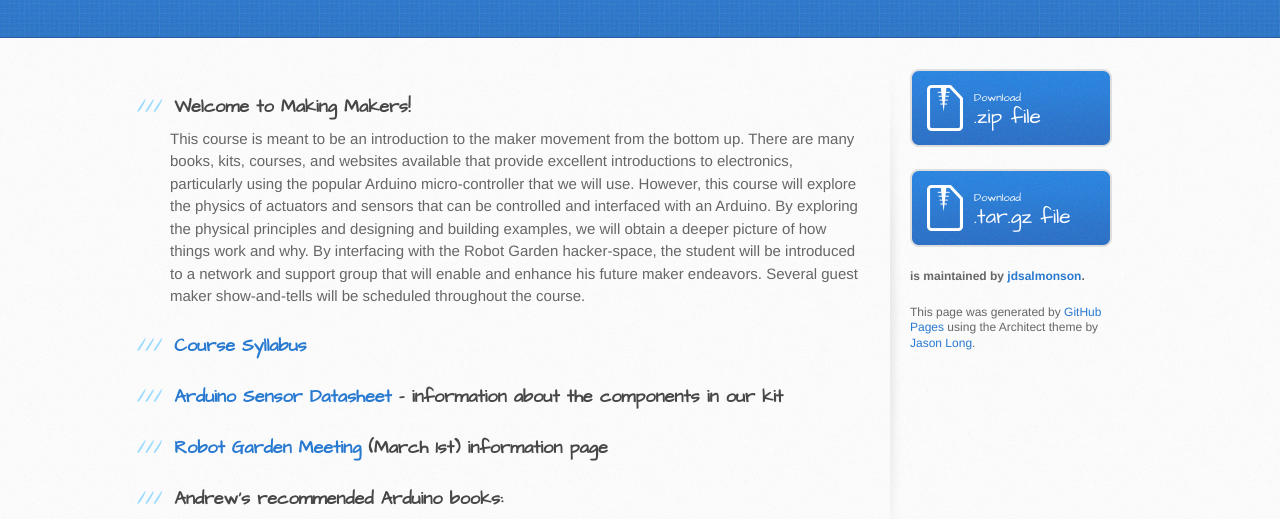
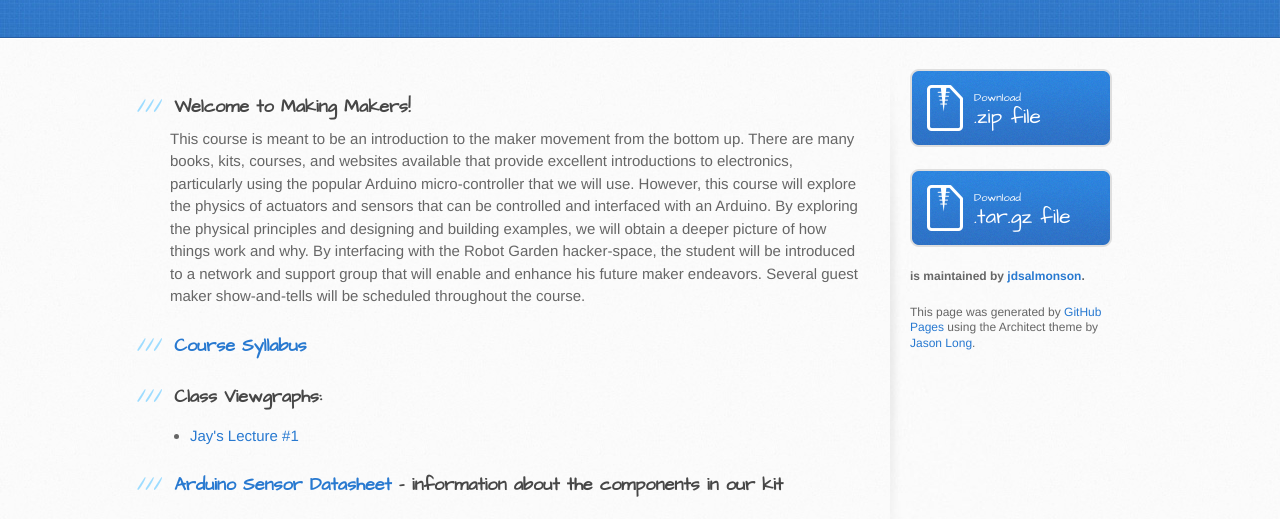
Before and after one commit to jdsalmonson/LPCMakerClass, a plain HTML site: page index.html in a window 1280 px wide. Shown: the part 197-716 px from the top of the page. Drawn offline with Linux system fonts and the light colour scheme.

Commit message:
Updated webpage

```diff
--- a/index.html
+++ b/index.html
@@ -1,7 +1,6 @@
 <!DOCTYPE html>
 <html>
   <head>
-
     <meta http-equiv="content-type" content="text/html; charset=UTF-8">
     <meta charset="utf-8">
     <meta http-equiv="X-UA-Compatible" content="chrome=1">
@@ -33,10 +32,10 @@
     <div id="content-wrapper">
       <div class="inner clearfix">
         <section id="main-content">
-          <h3>
-            <a id="welcome-to-making-makers" class="anchor"
+          <h3> <a id="welcome-to-making-makers" class="anchor"
               href="#welcome-to-making-makers" aria-hidden="true"><span
                 aria-hidden="true" class="octicon octicon-link"></span></a>Welcome
+
             to Making Makers!</h3>
           <p>This course is meant to be an introduction to the maker
             movement from the bottom up. There are many books, kits,
@@ -52,26 +51,33 @@
             group that will enable and enhance his future maker
             endeavors. Several guest maker show-and-tells will be
             scheduled throughout the course.</p>
-          <h3>
-            <a id="course-syllabus" class="anchor"
+          <h3> <a id="course-syllabus" class="anchor"
               href="#course-syllabus" aria-hidden="true"><span
                 aria-hidden="true" class="octicon octicon-link"></span></a><a
 href="https://github.com/jdsalmonson/LPCMakerClass/blob/master/MakingMakersSyllabus2016jds.pdf">Course
+
               Syllabus</a></h3>
-          <h3>
-            <a id="support-or-contact" class="anchor"
+          <h3>&nbsp;Class Viewgraphs:</h3>
+          <ul>
+            <li><a
+href="https://github.com/jdsalmonson/LPCMakerClass/blob/master/MakingMakers2016jds_1.pdf">Jay's
+                Lecture #1</a><br>
+            </li>
+          </ul>
+          <h3> <a id="support-or-contact" class="anchor"
 href="file:///Users/salmonson1/Work/LasPositasCollege/MakerCourse/LPCMakerClass/index.html#support-or-contact"
               aria-hidden="true"><span aria-hidden="true" class="octicon
                 octicon-link"></span></a><a
 href="https://github.com/jdsalmonson/LPCMakerClass/blob/master/Arduino%20Sensor%20Datasheet%20List.pdf">Arduino
+
               Sensor Datasheet</a> - information about the components in
             our kit<br>
           </h3>
-          <h3>
-            <a id="support-or-contact" class="anchor"
+          <h3> <a id="support-or-contact" class="anchor"
               href="#support-or-contact" aria-hidden="true"><span
                 aria-hidden="true" class="octicon octicon-link"></span></a><a
 href="https://github.com/jdsalmonson/LPCMakerClass/blob/master/RobotGardenMeeting.md">Robot
+
               Garden Meeting</a> (March 1st) information page</h3>
           <h3>&nbsp;Andrew's recommended Arduino books:<span
               style="line-height:1.2!important;font-size:11pt"></span></h3>
@@ -79,9 +85,11 @@ href="https://github.com/jdsalmonson/LPCMakerClass/blob/master/RobotGardenMeetin
             <li><a
 href="http://www.amazon.com/gp/product/0071784225?psc=1&amp;redirect=true&amp;ref_=oh_aui_detailpage_o00_s00"><span
                   style="line-height:1.2!important;font-size:11pt">Programming
+
                   Arduino Getting Started with Sketches</span></a></li>
             <li><a
 href="http://www.amazon.com/gp/product/1449363334?psc=1&amp;redirect=true&amp;ref_=oh_aui_detailpage_o00_s00">Getting
+
                 Started with Arduino: The Open Source Electronics
                 Prototyping Platform (Make) 3rd</a><br>
               <meta http-equiv="content-type" content="text/html;
@@ -91,6 +99,7 @@ href="http://www.amazon.com/gp/product/1449363334?psc=1&amp;redirect=true&amp;re
           <h3>&nbsp;<a href="http://makerfaire.com/">Maker Faire</a> is
             coming!&nbsp; May 20-22, 2016 in San Mateo. &nbsp;<a
 href="https://www.eventbrite.com/e/maker-faire-bay-area-2016-tickets-20741987844">Ticket
+
               sale</a> ends February 29th.<br>
           </h3>
           <h3>Definition: <a
@@ -107,14 +116,11 @@ href="https://www.eventbrite.com/e/maker-faire-bay-area-2016-tickets-20741987844
           hardware and hardware hacking electronics communities.<br>
           <div class="meaning"><br>
           </div>
-          <div class="example">
-            <i>A: So, you going to the Maker's faire next week?
-            </i><i><br>
+          <div class="example"> <i>A: So, you going to the Maker's
+              faire next week? </i><i><br>
             </i><i>B: Totally! What maker in his right mind wouldn't be
-              there?
-            </i></div>
-          <div class="contributor">
-          </div>
+              there? </i></div>
+          <div class="contributor"> </div>
           <p></p>
         </section>
         <aside id="sidebar"> <a
@@ -128,6 +134,7 @@ href="https://github.com/jdsalmonson/LPCMakerClass/tarball/master"
           <p>This page was generated by <a
               href="https://pages.github.com">GitHub Pages</a> using the
             Architect theme by <a href="https://twitter.com/jasonlong">Jason
+
               Long</a>.</p>
         </aside>
       </div>
```
